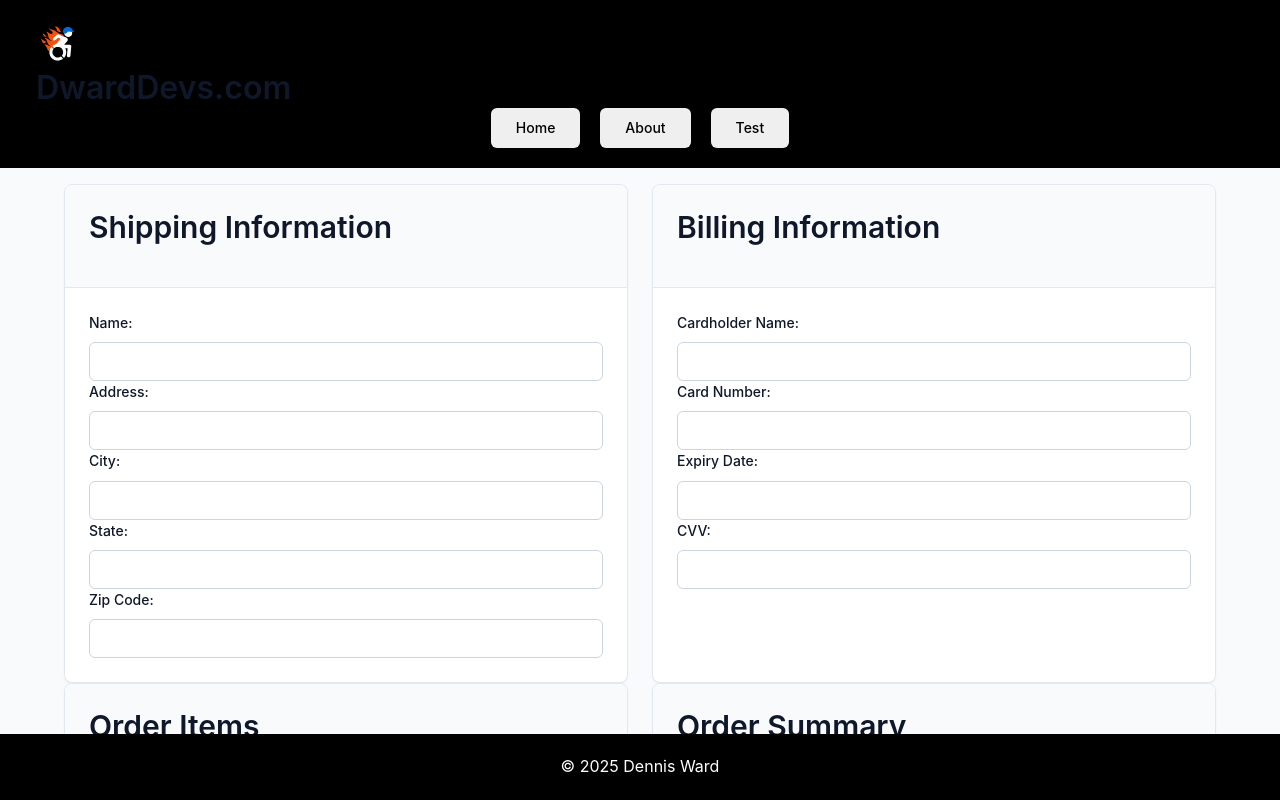
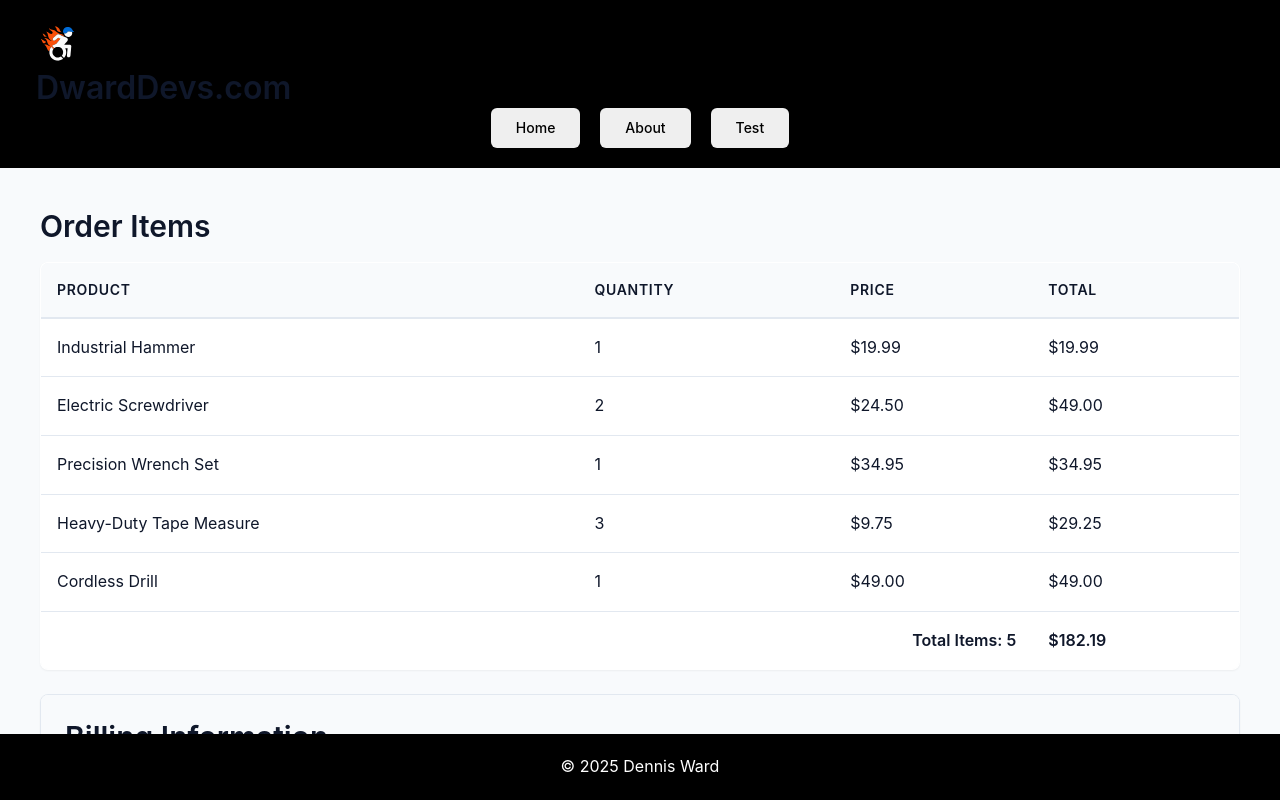
Before and after one commit to Maiar0/inventory-web-frontend, a Vue app: page /order in a window 1280 px wide. Built offline with nearby package versions, Linux system fonts and the light colour scheme; no server answers.

Commit message:
update orders.vue

```diff
--- a/src/views/orders/Order.vue
+++ b/src/views/orders/Order.vue
@@ -1,82 +1,57 @@
 <template>
-    <div class="container">
-        <div class="grid grid-2 gap-lg">
-            <div class="card">
-                <div class="card-header">
-                    <h2>Shipping Information</h2>
+    <div class="page-container">
+        <div class="order-section">
+            <h2>Order Items</h2>
+            <table class="order-table">
+                <thead>
+                    <tr>
+                        <th>Product</th>
+                        <th>Quantity</th>
+                        <th>Price</th>
+                        <th>Total</th>
+                    </tr>
+                </thead>
+                <tbody>
+                    <tr v-for="item in items" :key="item.product_id" class="order-item">
+                        <td>{{ item.name }}</td>
+                        <td>{{ item.quantity }}</td>
+                        <td>${{ item.price.toFixed(2) }}</td>
+                        <td>${{ (item.price * item.quantity).toFixed(2) }}</td>
+                    </tr>
+                    <tr class="order-total">
+                        <td colspan="3" class="text-right font-semibold">Total Items: {{ items.length }}</td>
+                        <td class="font-semibold">${{ total.toFixed(2) }}</td>
+                    </tr>
+                </tbody>
+            </table>
         </div>
-                <div class="card-body">
-                    <form>
-                        <div class="form-group">
-                            <label for="name">Name:</label>
-                            <input type="text" id="name" name="name" required>
-                        </div>
-                        <div class="form-group">
-                            <label for="address">Address:</label>
-                            <input type="text" id="address" name="address" required>
-                        </div>
-                        <div class="form-group">
-                            <label for="city">City:</label>
-                            <input type="text" id="city" name="city" required>
-                        </div>
-                        <div class="form-group">
-                            <label for="state">State:</label>
-                            <input type="text" id="state" name="state" required>
-                        </div>
-                        <div class="form-group">
-                            <label for="zip">Zip Code:</label>
-                            <input type="text" id="zip" name="zip" required>
-                        </div>
-                    </form>
-                </div>
-            </div>
+
+        <div class="billing-section">
             <div class="card">
                 <div class="card-header">
                     <h2>Billing Information</h2>
                 </div>
                 <div class="card-body">
                     <form>
+                        <div class="form-grid">
                             <div class="form-group">
-                            <label for="card-name">Cardholder Name:</label>
-                            <input type="text" id="card-name" name="card-name" required>
+                                <label for="company-name">Company</label>
+                                <input type="text" id="company-name" name="company-name" required>
                             </div>
                             <div class="form-group">
-                            <label for="card-number">Card Number:</label>
-                            <input type="text" id="card-number" name="card-number" required>
+                                <label for="division-name">Division</label>
+                                <input type="text" id="division-name" name="division-name" required>
                             </div>
                             <div class="form-group">
-                            <label for="expiry">Expiry Date:</label>
-                            <input type="text" id="expiry" name="expiry" required>
+                                <label for="dept-name">Attention</label>
+                                <input type="text" id="dept-name" name="dept-name" required>
                             </div>
                             <div class="form-group">
-                            <label for="cvv">CVV:</label>
-                            <input type="text" id="cvv" name="cvv" required>
+                                <label for="name">Name</label>
+                                <input type="text" id="name" name="name" required>
+                            </div>
                         </div>
                     </form>
-                </div>
-            </div>
-        </div>
-        <div class="grid grid-2 gap-lg mt-lg">
-            <div class="card">
-                <div class="card-header">
-                    <h2>Order Items</h2>
-                </div>
-                <div class="card-body">
-                    <ul class="order-items">
-                        <li v-for="item in items" :key="item.product_id" class="order-item">
-                            {{ item.name }} - {{ item.quantity }} x ${{ item.price.toFixed(2) }}
-                        </li>
-                    </ul>
-                    <p class="text-lg font-semibold mt-md">Total: ${{ total.toFixed(2) }}</p>
-                </div>
-            </div>
-            <div class="card">
-                <div class="card-header">
-                    <h2>Order Summary</h2>
-                </div>
-                <div class="card-body">
-                    <p>Total Items: {{ items.length }}</p>
-                    <p class="text-lg font-semibold">Total Price: ${{ total.toFixed(2) }}</p>
                     <button @click="completePurchase" class="btn-primary mt-md">Order</button>
                 </div>
             </div>
@@ -145,11 +120,70 @@ function completePurchase() {
 }
 </script>
 <style scoped>
-/* Component-specific styles only */
-.form-group {
+/* Main container - full width stacked layout */
+.page-container {
     display: flex;
     flex-direction: column;
-    gap: var(--spacing-xs);
+    width: 100%;
+    gap: var(--spacing-lg);
+    padding: var(--spacing-lg);
+}
+
+/* Order section - top portion */
+.order-section {
+    width: 100%;
+}
+
+.order-section h2 {
+    margin-bottom: var(--spacing-md);
+}
+
+/* Order table styling */
+.order-table {
+    width: 100%;
+    border-collapse: collapse;
+    border: 1px solid var(--border-light);
+    background-color: var(--bg-primary);
+}
+
+.order-table thead {
+    background-color: var(--bg-secondary);
+}
+
+.order-table th {
+    padding: var(--spacing-md);
+    text-align: left;
+    font-weight: 600;
+    border-bottom: 2px solid var(--border-light);
+}
+
+.order-table td {
+    padding: var(--spacing-md);
+    background-color: var(--bg-primary);
+}
+
+.order-item td {
+    text-align: left;
+}
+
+.order-total {
+    background-color: var(--bg-secondary);
+    font-weight: 600;
+}
+
+.order-total td:first-child {
+    text-align: right;
+}
+
+/* Billing section - bottom portion */
+.billing-section {
+    width: 100%;
+}
+
+.card {
+    width: 100%;
+    border: 1px solid var(--border-light);
+    background-color: var(--bg-primary);
 }
 
 .card-header {
@@ -158,17 +192,38 @@ function completePurchase() {
     background-color: var(--bg-secondary);
 }
 
-.order-items {
-    list-style-type: none;
-    padding: 0;
+.card-header h2 {
+    margin: 0;
 }
 
-.order-item {
-    padding: var(--spacing-sm) 0;
-    border-bottom: 1px solid var(--border-light);
+.card-body {
+    padding: var(--spacing-lg);
 }
 
-.order-item:last-child {
-    border-bottom: none;
+.form-grid {
+    display: grid;
+    grid-template-columns: 1fr 1fr;
+    gap: var(--spacing-md);
+    margin-bottom: var(--spacing-md);
+}
+
+.form-group {
+    display: flex;
+    flex-direction: column;
+    gap: var(--spacing-xs);
+}
+
+.form-group label {
+    font-weight: 500;
+}
+
+.form-group input {
+    padding: var(--spacing-sm);
+    border: 1px solid var(--border-light);
+    border-radius: 4px;
+}
+
+.btn-primary {
+    margin-top: var(--spacing-md);
 }
 </style>
```
Lines whose indentation alone changed are shown as unchanged.
